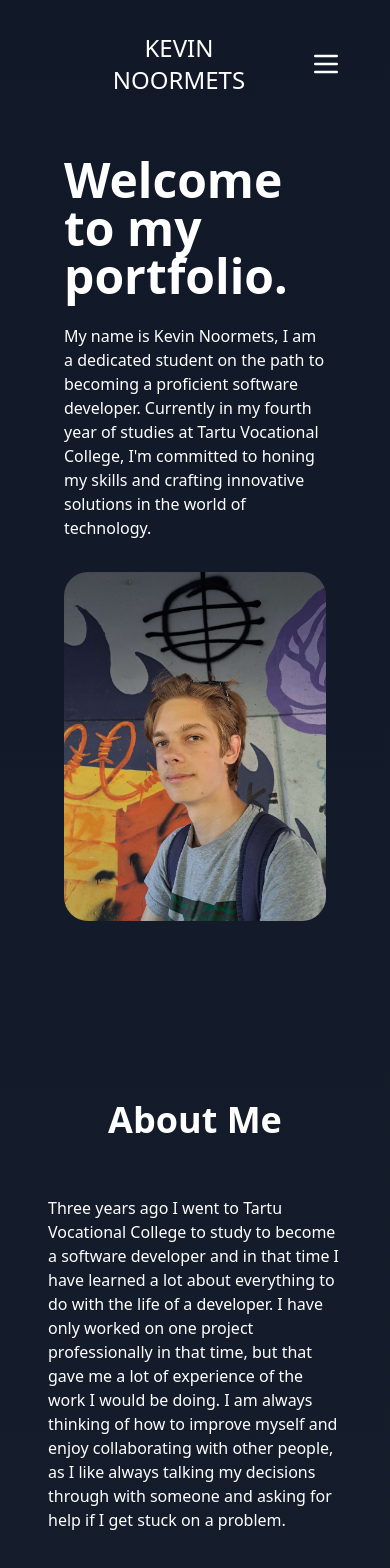
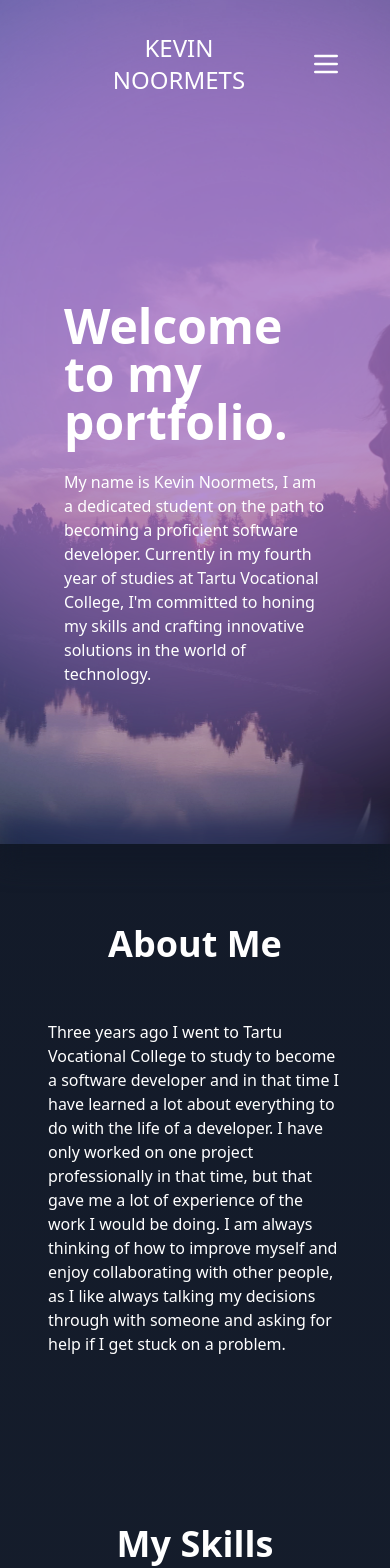
Before and after one commit to Kevinoo5/portfolio, a React (Vite) app: page / in a window 390 px wide. Shown: the top 1568 px of the page. Built offline with nearby package versions, Linux system fonts and the light colour scheme; what tailwindcss-animated would draw is missing.

Commit message:
Create new banner and blob component

```diff
--- /dev/null
+++ b/src/common/BackgroundBlob.jsx
@@ -0,0 +1,11 @@
+const BackgroundBlob = ({ color, position }) => {
+  return (
+    <div
+      className={`absolute z-2 overflow-hidden opacity-40 filter bg-blend-multiply rounded-full blur-2xl  scale-300 ${color} ${position}`}
+    >
+      <div className={"w-72 h-72 overflow-hidden blur-2xl"}></div>
+    </div>
+  );
+};
+
+export default BackgroundBlob;
--- a/src/components/AboutMe.jsx
+++ b/src/components/AboutMe.jsx
@@ -2,9 +2,10 @@ import AnimatedTitle from "../common/AnimatedTitle";
 
 const AboutMe = () => {
   return (
-    <div className="px-12 py-8 w-full" id="about">
+    <div className="relative px-12 py-12 w-full" id="about">
+      <div className="absolute h-12 inset-0 -top-7 w-full min-w-full left-0 right-0 bottom-0 bg-gray-900 blur-md" />
       <AnimatedTitle title={"About Me"} />
-      <div className="text-white">
+      <div className="text-white z-10">
         <h1 className="w-full text-md lg:w-2/5 mx-auto sm:text-xl py-6">
           Three years ago I went to Tartu Vocational College to study to become
           a software developer and in that time I have learned a lot about
--- a/src/components/Banner.jsx
+++ b/src/components/Banner.jsx
@@ -1,10 +1,24 @@
+import BackgroundBlob from "../common/BackgroundBlob.jsx";
+
 const Banner = () => {
   return (
     <div
-      className="px-16 pt-36 lg:pt-24 mb-48 pb-3 h-svh w-full grid grid-cols-1 sm:grid-cols-2 items-center gap-8"
+      className="relative overflow-hidden px-16 pt-36 lg:pt-24 pb-3 h-svh w-full grid grid-cols-1 sm:grid-cols-2 items-center gap-8"
       id="home"
+      style={{
+        backgroundImage: "url('sunset.jpg')",
+        backgroundSize: "cover",
+        backgroundPosition: "center 60%",
+      }}
     >
-      <div className="text-white pr-0 sm:pr-24 w-full">
+      {/* Overlay for background image */}
+
+      <div className="absolute top-0 left-0 right-0 bottom-0 bg-black opacity-20 z-1" />
+
+      <BackgroundBlob color={"bg-blue-500"} />
+      <BackgroundBlob color={"bg-indigo-400"} position={"top-12 right-24"} />
+      <BackgroundBlob color={"bg-pink-400"} position={"top-48 left-1/4"} />
+      <div className="text-white pr-0 z-content sm:pr-24 w-full">
         <h1 className="text-5xl font-bold lg:text-8xl py-3 sm:py-6">
           Welcome to my portfolio.
         </h1>
@@ -16,11 +30,6 @@ const Banner = () => {
           technology.
         </p>
       </div>
-      <img
-        src="kevin.jpg"
-        alt="Kevin Noormets"
-        className="rounded-3xl lg:ml-44 ml-0 w-[24rem]"
-      />
     </div>
   );
 };
--- a/tailwind.config.js
+++ b/tailwind.config.js
@@ -1,13 +1,30 @@
 /** @type {import('tailwindcss').Config} */
 export default {
-  content: [
-    './index.html',
-    './src/**/*.{js,ts,jsx,tsx}',
-  ],
+  content: ["./index.html", "./src/**/*.{js,ts,jsx,tsx}"],
   theme: {
-    extend: {},
+    extend: {
+      scale: {
+        300: "3",
+      },
+
+      zIndex: {
+        content: "5",
+        2: "2",
+      },
+
+      animation: {
+        blob: "blob 6s infinite",
+      },
+
+      keyframes: {
+        blob: {
+          "0%": { transform: "translate(0px, 0px) scale(1)" },
+          "33%": { transform: "translate(2px, -2px) scale(3)" },
+          "66%": { transform: "translate(-2px, 2px) scale(0.5)" },
+          "100%": { transform: "translate(0px, 0px) scale(1)" },
+        },
+      },
+    },
   },
-  plugins: [
-    require('tailwindcss-animated')
-  ],
-}
+  plugins: [require("tailwindcss-animated")],
+};
```
Also changed, not shown: public/sunset.jpg (added).
